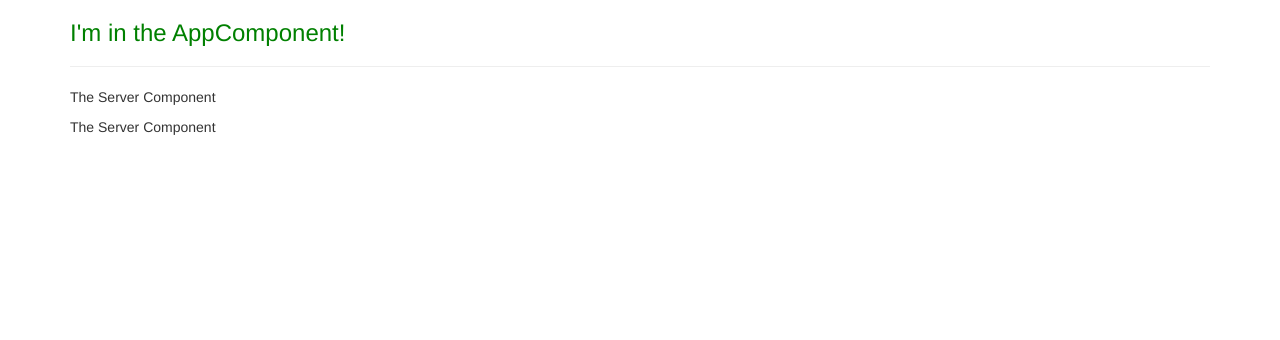
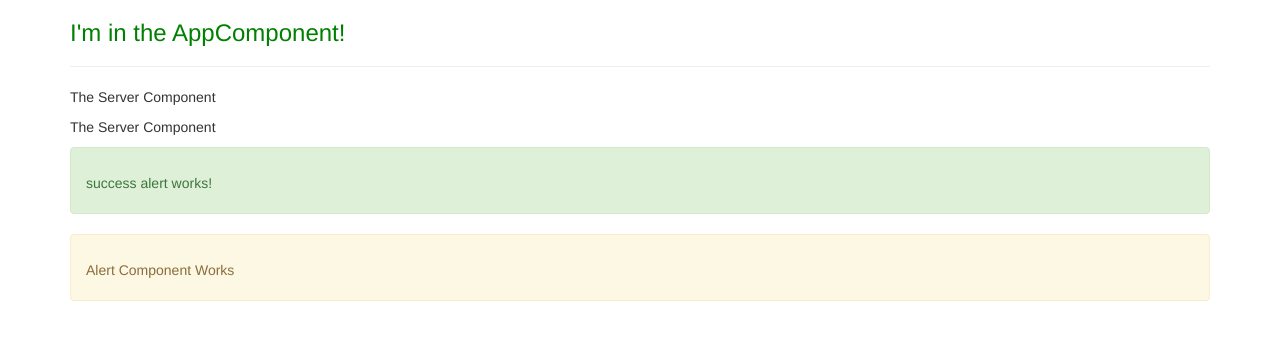
Before and after one commit to ArslanRama/my-first-angular-app, an Angular app: page / in a window 1280 px wide. Shown: the top 340 px of the page. Built offline with nearby package versions, Linux system fonts and the light colour scheme.

Commit message:
craeta success and alert components

```diff
--- a/src/app/app.component.html
+++ b/src/app/app.component.html
@@ -6,6 +6,8 @@
       <app-servers></app-servers>
       <!--<div app-servers></div>-->
       <!--<div class="app-servers"></div>-->
+      <app-success-alert></app-success-alert>
+      <app-warning-alert></app-warning-alert>
     </div>
   </div>
 </div>
--- a/src/app/app.module.ts
+++ b/src/app/app.module.ts
@@ -6,12 +6,16 @@ import { FormsModule } from '@angular/forms';
 import { AppComponent } from './app.component';
 import { ServerComponent } from './server/server.component';
 import { ServersComponent } from './servers/servers.component';
+import { WarningAlertComponent } from './warning-alert/warning-alert.component';
+import { SuccessAlertComponent } from './success-alert/success-alert.component';
 
 @NgModule({
   declarations: [
     AppComponent,
     ServerComponent,
-    ServersComponent
+    ServersComponent,
+    WarningAlertComponent,
+    SuccessAlertComponent
   ],
   imports: [
     BrowserModule,
--- /dev/null
+++ b/src/app/success-alert/success-alert.component.html
@@ -0,0 +1,5 @@
+<div class="alert alert-success" role="alert">
+  <h4 class="alert-heading"></h4>
+  <p>success alert works!</p>
+  <p class="mb-0"></p>
+</div>
--- /dev/null
+++ b/src/app/warning-alert/warning-alert.component.html
@@ -0,0 +1,5 @@
+<div class="alert alert-warning" role="alert">
+  <h4 class="alert-heading"></h4>
+  <p>Alert Component Works</p>
+  <p class="mb-0"></p>
+</div>
```
Also changed, not shown: src/app/success-alert/success-alert.component.ts (added, +10 -0 lines), src/app/warning-alert/warning-alert.component.ts (added, +10 -0 lines), src/app/success-alert/success-alert.component.css (added), src/app/warning-alert/warning-alert.component.css (added), 2 other files (tests, documents, lock files or other folders).
